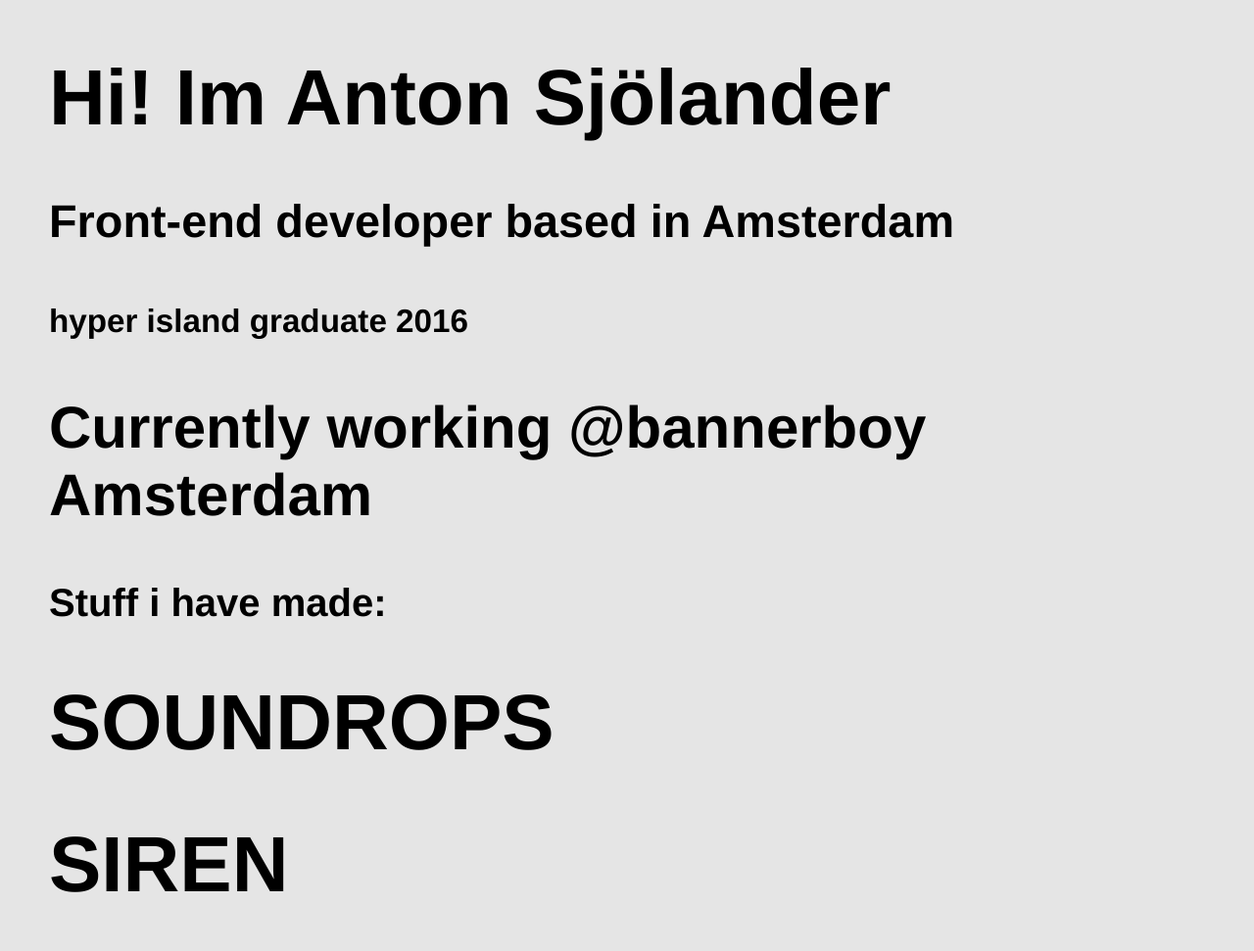
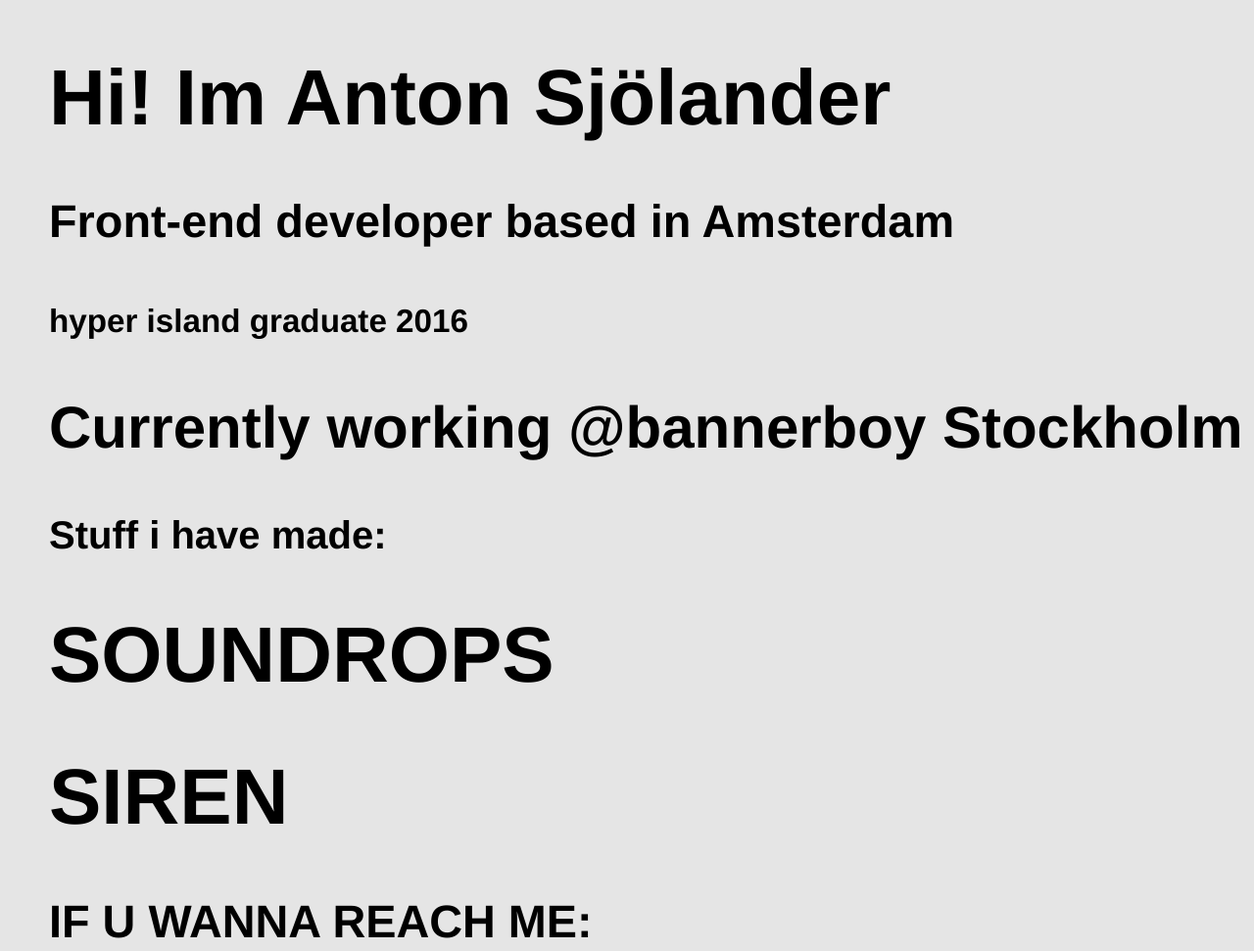
Before and after one commit to antonsjolander/antonsjolander.github.io, a plain HTML site: page index.html in a window 1280 px wide. Shown: the top 971 px of the page at 98% size. Drawn offline with Linux system fonts and the light colour scheme.

Commit message:
Change current work

```diff
--- a/index.html
+++ b/index.html
@@ -64,7 +64,7 @@
 	<h1>Hi! Im Anton Sjölander</h1>
 	<h3>Front-end developer based in Amsterdam</h3>
 	<h5>hyper island graduate 2016</h5>
-	<h2>Currently working @<a href="http://bannerboy.com/">bannerboy</a> Amsterdam</h2>
+	<h2>Currently working @<a href="http://bannerboy.com/">bannerboy</a> Stockholm</h2>
 	<h4>Stuff i have made:</h4>
 	<h1 ><a class="link_hover" href="https://antonsjolander.github.io/soundrops/">SOUNDROPS</a></h1>
 	<h1 ><a class="link_hover" href="https://sirenforever.com">SIREN</a></h1>
```
